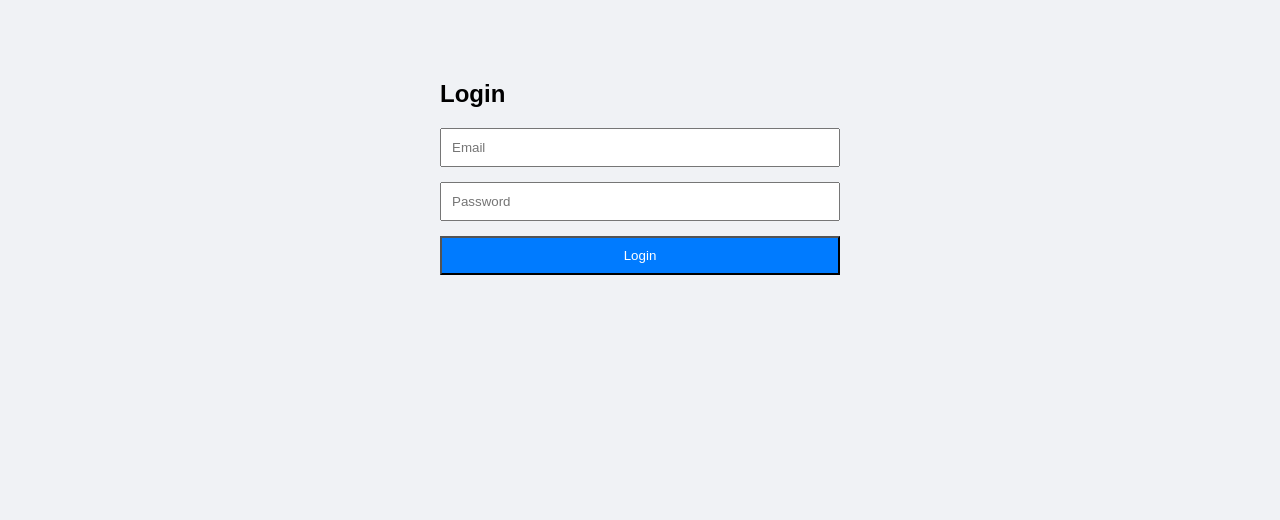
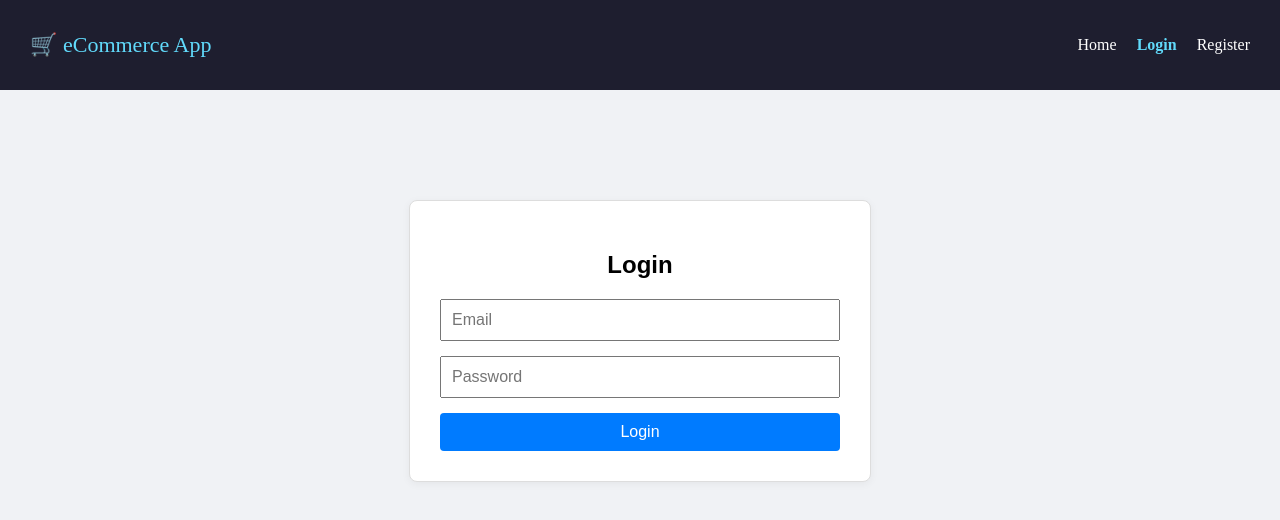
Before and after one commit to sathish103/ecommerce-frontend-app, a React (Vite) app: page /login in a window 1280 px wide. Shown: the top 520 px of the page. Built offline with nearby package versions, Linux system fonts and the light colour scheme.

Commit message:
updated code

```diff
--- a/src/App.jsx
+++ b/src/App.jsx
@@ -18,15 +18,18 @@ import Register from './pages/Register';
 import SidebarLayout from './components/SidebarLayout';
 import PrivateRoute from './routes/PrivateRoute';
 import PublicRoute from './routes/PublicRoute';
+import PublicLayout from './components/PublicLayout'; // 🆕
 
 const App = () => {
   return (
     <Router>
       <Routes>
-        {/* ✅ Public Routes */}
-        <Route path="/" element={<Home />} />
-        <Route path="/login" element={<PublicRoute><Login /></PublicRoute>} />
-        <Route path="/register" element={<PublicRoute><Register /></PublicRoute>} />
+        {/* ✅ Public Routes wrapped with TopNav */}
+        <Route element={<PublicLayout />}>
+          <Route path="/" element={<Home />} />
+          <Route path="/login" element={<PublicRoute><Login /></PublicRoute>} />
+          <Route path="/register" element={<PublicRoute><Register /></PublicRoute>} />
+        </Route>
 
         {/* ✅ Private Routes with Sidebar + TopNav */}
         <Route element={<PrivateRoute><SidebarLayout /></PrivateRoute>}>
--- /dev/null
+++ b/src/components/PublicLayout.jsx
@@ -0,0 +1,15 @@
+// src/components/PublicLayout.jsx
+import React from 'react';
+import { Outlet } from 'react-router-dom';
+import TopNav from './TopNav';
+
+const PublicLayout = () => (
+  <div>
+    <TopNav />
+    <div style={{ paddingTop: '80px', minHeight: '100vh' }}>
+      <Outlet />
+    </div>
+  </div>
+);
+
+export default PublicLayout;
--- a/src/components/SidebarLayout.jsx
+++ b/src/components/SidebarLayout.jsx
@@ -1,5 +1,3 @@
-// src/components/SidebarLayout.jsx
-
 import React, { useState, useEffect } from 'react';
 import { Link, Outlet, useLocation, useNavigate } from 'react-router-dom';
 import { useAuth } from '../context/AuthContext';
@@ -24,7 +22,7 @@ const SidebarLayout = () => {
   const [windowWidth, setWindowWidth] = useState(window.innerWidth);
   const location = useLocation();
   const navigate = useNavigate();
-  const { logout } = useAuth();
+  const { token, logout } = useAuth();
 
   const toggleSidebar = () => setIsOpen(!isOpen);
   const handleResize = () => setWindowWidth(window.innerWidth);
@@ -42,12 +40,12 @@ const SidebarLayout = () => {
 
   return (
     <div style={{ minHeight: '100vh', fontFamily: 'Arial, sans-serif' }}>
-      {/* ✅ Top Navigation always shown */}
+      {/* ✅ Fixed Top Navigation */}
       <TopNav />
 
-      {/* Layout wrapper */}
       <div style={{ display: 'flex' }}>
-        {/* Sidebar */}
+        {/* Sidebar only if logged in */}
+        {token && (
           <div
             style={{
               width: isOpen ? '220px' : '0',
@@ -57,7 +55,7 @@ const SidebarLayout = () => {
               color: '#fff',
               paddingTop: '20px',
               position: 'fixed',
-            top: '60px',
+              top: '60px', // offset for TopNav height
               left: 0,
               height: '100%',
               zIndex: 1000,
@@ -101,8 +99,10 @@ const SidebarLayout = () => {
               </button>
             </nav>
           </div>
+        )}
 
-        {/* ☰ Toggle Button */}
+        {/* ☰ Sidebar Toggle Button */}
+        {token && (
           <button
             onClick={toggleSidebar}
             style={{
@@ -119,16 +119,18 @@ const SidebarLayout = () => {
           >
             ☰
           </button>
+        )}
 
-        {/* Main Content */}
+        {/* Main Content Area */}
         <div
           style={{
             flex: 1,
-            marginLeft: isOpen ? '220px' : '0',
+            marginLeft: token && isOpen ? '220px' : '0',
             padding: '30px',
-            paddingTop: '80px',
+            paddingTop: '80px', // top offset for fixed nav
             background: '#f9f9f9',
             width: '100%',
+            minHeight: '100vh',
           }}
         >
           <Outlet />
--- a/src/components/TopNav.jsx
+++ b/src/components/TopNav.jsx
@@ -21,14 +21,18 @@ const TopNav = () => {
         display: 'flex',
         justifyContent: 'space-between',
         alignItems: 'center',
+        position: 'fixed',
+        top: 0,
+        left: 0,
+        right: 0,
+        zIndex: 999,
+        height: '60px',
       }}
     >
-      {/* App Name */}
       <Link to="/" style={{ color: '#61dafb', fontSize: '22px', textDecoration: 'none' }}>
         🛒 eCommerce App
       </Link>
 
-      {/* Right Side Nav Buttons */}
       <nav style={{ display: 'flex', gap: '20px', alignItems: 'center' }}>
         {!token ? (
           <>
--- a/src/pages/Home.jsx
+++ b/src/pages/Home.jsx
@@ -1,5 +1,6 @@
 import React from 'react';
 import { Link } from 'react-router-dom';
+import { useAuth } from '../context/AuthContext';
 
 const services = [
   { label: 'User Service', path: '/users' },
@@ -14,15 +15,34 @@ const services = [
   { label: 'Search Service', path: '/search' },
 ];
 
-const Home = () => (
-  <div style={{ padding: '40px', fontFamily: 'Arial, sans-serif', textAlign: 'center' }}>
+const Home = () => {
+  const { token } = useAuth();
+
+  return (
+    <div
+      style={{
+        padding: '40px 20px',
+        fontFamily: 'Arial, sans-serif',
+        textAlign: 'center',
+      }}
+    >
       <h1 style={{ fontSize: '48px', color: '#222' }}>
         <span role="img" aria-label="bag">🛍️</span> Welcome to <strong>eCommerce</strong>
       </h1>
       <p style={{ fontSize: '18px', color: '#555', marginTop: '10px' }}>
         Your microservices-powered admin dashboard
       </p>
-    <div style={{ display: 'flex', flexDirection: 'column', gap: '20px', marginTop: '40px' }}>
+
+      {token ? (
+        <div
+          style={{
+            display: 'flex',
+            flexWrap: 'wrap',
+            justifyContent: 'center',
+            gap: '20px',
+            marginTop: '40px',
+          }}
+        >
           {services.map((svc, idx) => (
             <Link
               key={idx}
@@ -33,17 +53,21 @@ const Home = () => (
                 color: '#fff',
                 borderRadius: '6px',
                 textDecoration: 'none',
-            textAlign: 'center',
                 fontSize: '16px',
-            width: 'fit-content',
-            margin: '0 auto'
+                minWidth: '180px',
               }}
             >
               {svc.label}
             </Link>
           ))}
         </div>
+      ) : (
+        <div style={{ marginTop: '40px', color: '#888' }}>
+          <p>Please <Link to="/login" style={{ color: '#007bff', textDecoration: 'underline' }}>log in</Link> to access the services.</p>
+        </div>
+      )}
     </div>
   );
+};
 
 export default Home;
--- a/src/pages/Login.jsx
+++ b/src/pages/Login.jsx
@@ -1,5 +1,3 @@
-// src/pages/Login.jsx
-
 import React, { useState } from 'react';
 import { useNavigate, useLocation } from 'react-router-dom';
 import api from '../services/apiService';
@@ -13,24 +11,36 @@ const Login = () => {
   const location = useLocation();
   const { login } = useAuth();
 
-  const from = location.state?.from?.pathname || '/'; // <- redirect path
+  const from = location.state?.from?.pathname || '/';
 
   const handleSubmit = async (e) => {
     e.preventDefault();
     setError('');
+
     try {
       const res = await api.post('/users/login', { email, password });
       const { token, user } = res;
       login(token, user);
-      navigate(from, { replace: true }); // ✅ redirect to original page
+      navigate(from, { replace: true });
     } catch (err) {
-      setError('Invalid credentials or server error');
+      setError('Invalid email or password. Please try again.');
     }
   };
 
   return (
-    <div style={{ maxWidth: '400px', margin: '80px auto', fontFamily: 'Arial, sans-serif' }}>
-      <h2>Login</h2>
+    <div style={{ fontFamily: 'Arial, sans-serif', padding: '40px 20px' }}>
+      <div
+        style={{
+          maxWidth: '400px',
+          margin: '80px auto',
+          backgroundColor: '#fff',
+          border: '1px solid #ddd',
+          borderRadius: '8px',
+          padding: '30px',
+          boxShadow: '0 2px 8px rgba(0,0,0,0.05)',
+        }}
+      >
+        <h2 style={{ textAlign: 'center', marginBottom: '20px' }}>Login</h2>
         <form onSubmit={handleSubmit} style={{ display: 'flex', flexDirection: 'column', gap: '15px' }}>
           <input
             type="email"
@@ -38,7 +48,7 @@ const Login = () => {
             value={email}
             required
             onChange={(e) => setEmail(e.target.value)}
-          style={{ padding: '10px' }}
+            style={{ padding: '10px', fontSize: '16px' }}
           />
           <input
             type="password"
@@ -46,13 +56,25 @@ const Login = () => {
             value={password}
             required
             onChange={(e) => setPassword(e.target.value)}
-          style={{ padding: '10px' }}
+            style={{ padding: '10px', fontSize: '16px' }}
           />
-        <button type="submit" style={{ padding: '10px', backgroundColor: '#007bff', color: '#fff' }}>
+          <button
+            type="submit"
+            style={{
+              padding: '10px',
+              backgroundColor: '#007bff',
+              color: '#fff',
+              border: 'none',
+              fontSize: '16px',
+              borderRadius: '4px',
+              cursor: 'pointer',
+            }}
+          >
             Login
           </button>
-        {error && <div style={{ color: 'red' }}>{error}</div>}
+          {error && <div style={{ color: 'red', fontSize: '14px' }}>{error}</div>}
         </form>
+      </div>
     </div>
   );
 };
```
Lines whose indentation alone changed are shown as unchanged.
